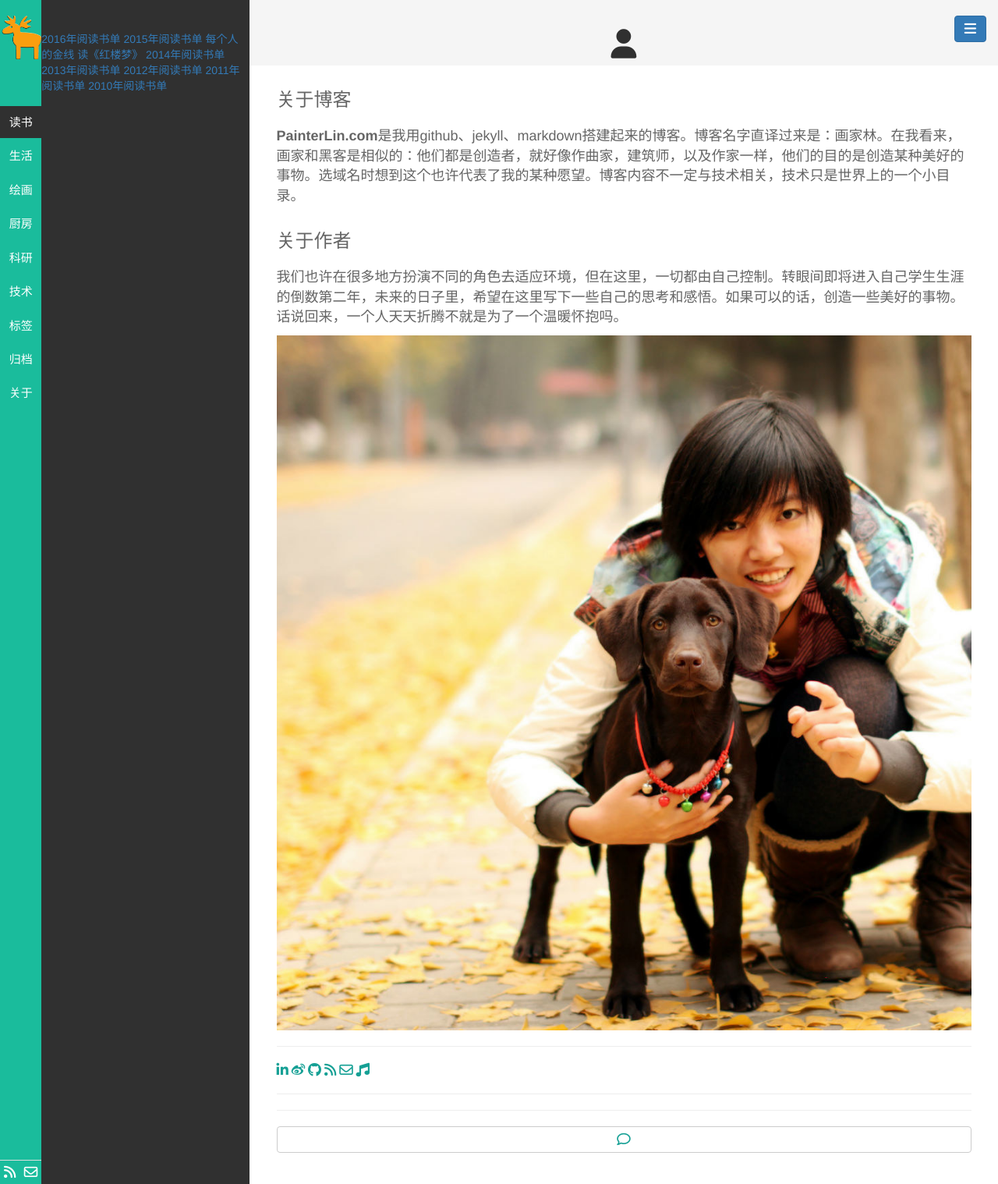
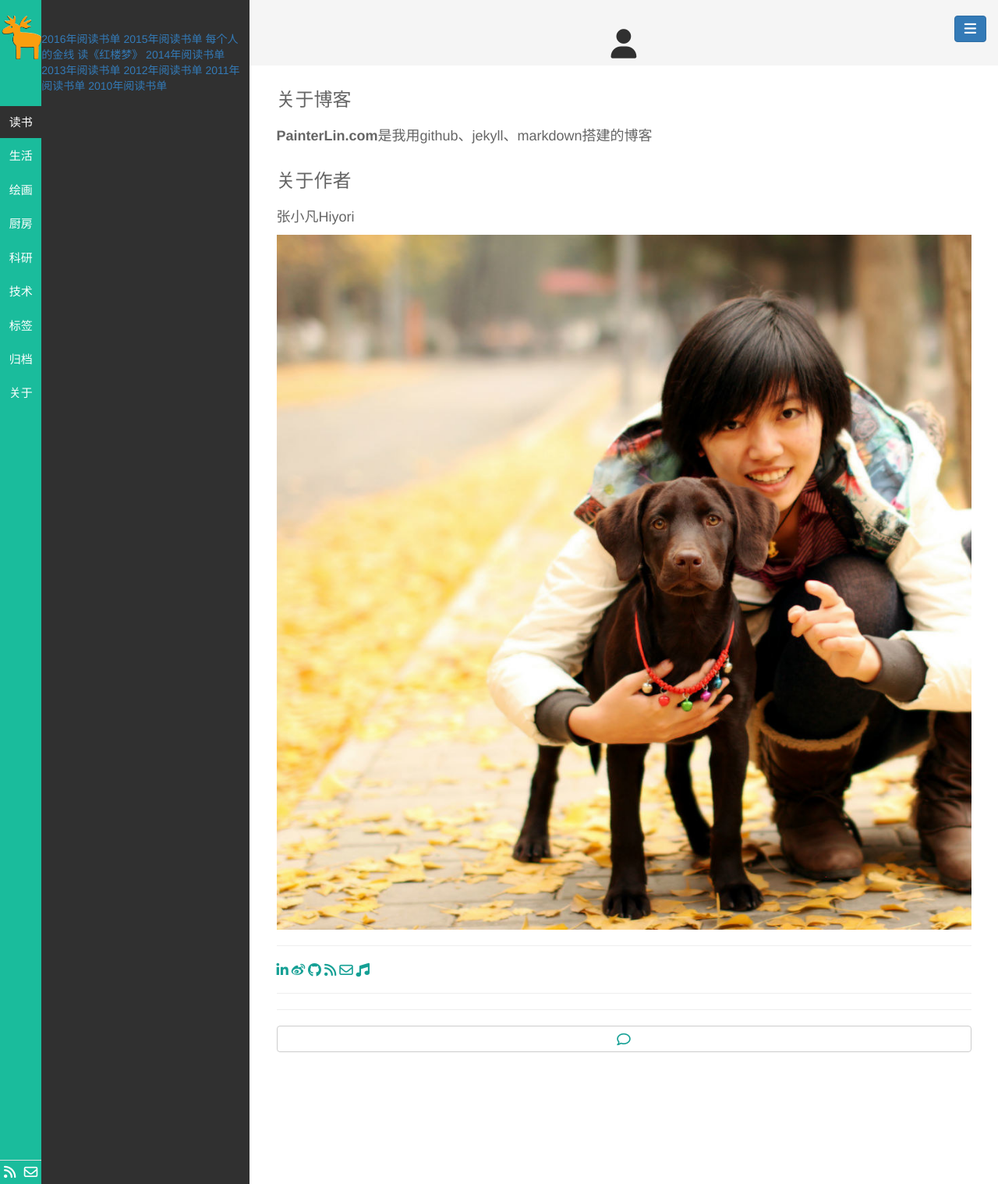
Before and after one commit to IkiHiyori/Hiyori01, a Jekyll site: the page built from pages/about.html, in a window 1280 px wide. Shown: the whole page at 78% size. Built offline with Jekyll 4.4.1, drawn with Linux system fonts in a browser that asks for light colours; nearby versions of some CDN libraries; library files that are not in the unit come from our copies; Markdown is read by kramdown in place of the engine named in the settings.

Commit message:
Update about.html

```diff
--- a/pages/about.html
+++ b/pages/about.html
@@ -4,10 +4,10 @@ title: <i class="fa fa-user fa-lg"></i>
 titlename: 关于
 ---
 <h3>关于博客</h3>
-<p style=font-size:18px><B>PainterLin.com</B>是我用github、jekyll、markdown搭建起来的博客。博客名字直译过来是：画家林。在我看来，画家和黑客是相似的：他们都是创造者，就好像作曲家，建筑师，以及作家一样，他们的目的是创造某种美好的事物。选域名时想到这个也许代表了我的某种愿望。博客内容不一定与技术相关，技术只是世界上的一个小目录。</p>
+<p style=font-size:18px><B>PainterLin.com</B>是我用github、jekyll、markdown搭建的博客</p>
 
 <h3>关于作者</h3>
-<p style=font-size:18px>我们也许在很多地方扮演不同的角色去适应环境，但在这里，一切都由自己控制。转眼间即将进入自己学生生涯的倒数第二年，未来的日子里，希望在这里写下一些自己的思考和感悟。如果可以的话，创造一些美好的事物。话说回来，一个人天天折腾不就是为了一个温暖怀抱吗。</p>
+<p style=font-size:18px>张小凡Hiyori</p>
 
 <center><img src="/public/img/dog.jpg" style="width:100%"></center>
 
```
